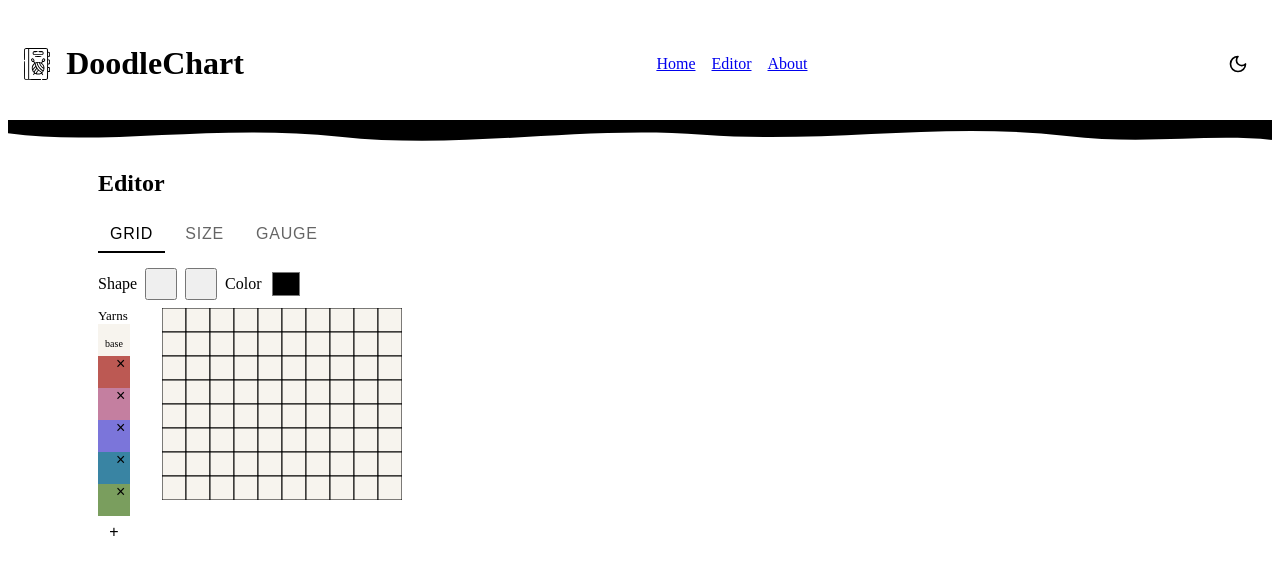
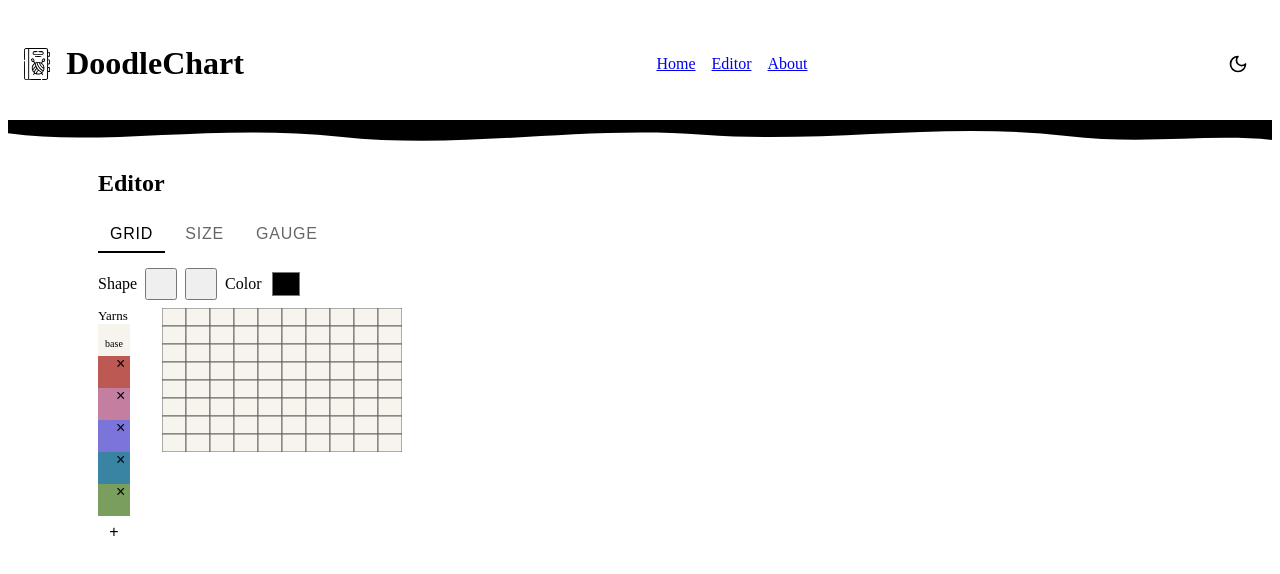
Before and after one commit to nathandallas/doodlechart, a Vue app: page /editor in a window 1280 px wide. Shown: the top 574 px of the page. Built offline with nearby package versions, Linux system fonts and the light colour scheme; the HTML template or start-up script is replaced by a standard one.

Commit message:
added variable stitch width based on gauge for both charts

```diff
--- a/src/components/ChartCanvas.vue
+++ b/src/components/ChartCanvas.vue
@@ -1,20 +1,35 @@
 <script setup>
 import { ref, computed } from 'vue'
 import { stitchPoints, stitchViewSize, stitchAtPoint } from '../engine/geometry.js'
+import { stitchDimensionsForGauge } from '../engine/gauge.js'
+
 
 const props = defineProps({
   chart: { type: Object, required: true },
   mode: { type: String, default: 'grid' },
+  gauge: { type: [String, Object], default: 'worsted' },
 })
 
-const CELL_SIZE = 24
 const isPainting = ref(false)
 const emit = defineEmits(['paint', 'stroke-start', 'stroke-end'])
 
+// Get stitch dimensions from gauge
+const dims = computed(() => stitchDimensionsForGauge(props.gauge))
+const stitchGeom = computed(() => ({
+  WIDTH: dims.value.W,
+  THICKNESS: dims.value.T,
+  DEPTH: dims.value.D,
+}))
+
+const cellSize = computed(() => ({ width: dims.value.W, height: dims.value.T }))
+
 const viewSize = computed(() =>
   props.mode === 'chevron'
-    ? stitchViewSize(props.chart.cols, props.chart.rows)
-    : { width: props.chart.cols * CELL_SIZE, height: props.chart.rows * CELL_SIZE },
+    ? stitchViewSize(props.chart.cols, props.chart.rows, stitchGeom.value)
+    : {
+        width: props.chart.cols * cellSize.value.width,
+        height: props.chart.rows * cellSize.value.height,
+      },
 )
 
 function getCellFromEvent(e) {
@@ -22,9 +37,12 @@ function getCellFromEvent(e) {
   const x = e.clientX - rect.left
   const y = e.clientY - rect.top
   if (props.mode === 'chevron') {
-    return stitchAtPoint(x, y, props.chart.cols, props.chart.rows)
+    return stitchAtPoint(x, y, props.chart.cols, props.chart.rows, stitchGeom.value)
   }
-  return { row: Math.floor(y / CELL_SIZE), col: Math.floor(x / CELL_SIZE) }
+  return {
+    row: Math.floor(y / cellSize.value.height),
+    col: Math.floor(x / cellSize.value.width),
+  }
 }
 
 function handlePointerDown(e) {
@@ -59,7 +77,7 @@ function handlePointerUp() {
         <polygon
           v-for="(colorIndex, c) in row"
           :key="c"
-          :points="stitchPoints(c, r)"
+          :points="stitchPoints(c, r, stitchGeom)"
           :fill="chart.palette[colorIndex]"
           :stroke="chart.gridColor"
         />
@@ -70,10 +88,10 @@ function handlePointerUp() {
         <rect
           v-for="(colorIndex, c) in row"
           :key="c"
-          :x="c * CELL_SIZE"
-          :y="r * CELL_SIZE"
-          :width="CELL_SIZE"
-          :height="CELL_SIZE"
+          :x="c * cellSize.width"
+          :y="r * cellSize.height"
+          :width="cellSize.width"
+          :height="cellSize.height"
           :fill="chart.palette[colorIndex]"
           :stroke="chart.gridColor"
         />
--- a/src/components/SettingsOptions/GaugeSettings.vue
+++ b/src/components/SettingsOptions/GaugeSettings.vue
@@ -1,15 +1,8 @@
 <script setup>
-import { ref, watch, nextTick } from 'vue'
-const YARN_PRESETS = {
-  lace: { stitches: 33, rows: 40 },
-  fingering: { stitches: 28, rows: 36 },
-  sport: { stitches: 24, rows: 32 },
-  dk: { stitches: 22, rows: 28 },
-  worsted: { stitches: 20, rows: 26 },
-  aran: { stitches: 18, rows: 24 },
-  bulky: { stitches: 15, rows: 20 },
-  super_bulky: { stitches: 10, rows: 14 },
-}
+import { ref, watch, watchEffect, nextTick } from 'vue'
+import { YARN_PRESETS } from '../../engine/gauge.js'
+
+const emit = defineEmits(['update-gauge'])
 
 const preset = ref('aran')
 const gaugeStitches = ref(18)
@@ -20,6 +13,17 @@ const useCm = ref(false)
 
 let applyingPreset = false
 let convertingUnits = false
+
+// Whenever the gauge changes (preset, manual counts, or span), let the
+// parent know so the chart can rescale to match.
+watchEffect(() => {
+  emit('update-gauge', {
+    stitches: gaugeStitches.value,
+    rows: gaugeRows.value,
+    stitchSpan: gaugeStitchSpan.value,
+    rowSpan: gaugeRowSpan.value,
+  })
+})
 
 watch(preset, (key) => {
   if (key === 'custom') return
--- a/src/components/SettingsPanel.vue
+++ b/src/components/SettingsPanel.vue
@@ -9,7 +9,7 @@ defineProps({
   mode: { type: String, required: true },
 })
 
-const emit = defineEmits(['update-mode', 'resize', 'update-grid-color'])
+const emit = defineEmits(['update-mode', 'resize', 'update-grid-color', 'update-gauge'])
 
 const tabs = [
   { id: 'grid', label: 'Grid' },
@@ -67,6 +67,11 @@ function applySize(cols, rows) {
           :aria-label="'Grid Color'"
           @input="emit('update-grid-color', $event.target.value)"
         />
+        <!--
+        <label>Opacity</label>
+        <label>Weight</label>
+        <label>Thicker Lines Every X Squares</label>
+        -->
       </div>
 
       <div v-show="activeTab === 'size'" class="options">
@@ -93,7 +98,7 @@ function applySize(cols, rows) {
       </div>
 
       <div v-show="activeTab === 'gauge'" class="options">
-        <GaugeSettings />
+        <GaugeSettings @update-gauge="emit('update-gauge', $event)" />
       </div>
     </div>
   </div>
--- a/src/engine/chart.js
+++ b/src/engine/chart.js
@@ -3,7 +3,7 @@ export function createChart(cols, rows) {
     cols,
     rows,
     palette: ['#F7F4EE', '#bc5953', '#c47fa0', '#7b75da', '#3984a3', '#7a9e5e'],
-    gridColor: '#000000',
+    gridColor: '#666',
     cells: Array.from({ length: rows }, () => Array.from({ length: cols }, () => 0)),
   }
 }
@@ -19,7 +19,7 @@ export function setCell(chart, row, col, colorIndex) {
   return true
 }
 
-// Resizes the chart, preserving existing cells that still fit and filling new ones with background
+
 export function resizeChart(chart, cols, rows) {
   cols = Math.max(1, Math.floor(cols))
   rows = Math.max(1, Math.floor(rows))
--- /dev/null
+++ b/src/engine/gauge.js
@@ -0,0 +1,24 @@
+export const YARN_PRESETS = {
+  lace: { stitches: 33, rows: 40 },
+  fingering: { stitches: 28, rows: 36 },
+  sport: { stitches: 24, rows: 32 },
+  dk: { stitches: 22, rows: 28 },
+  worsted: { stitches: 20, rows: 26 },
+  aran: { stitches: 18, rows: 24 },
+  bulky: { stitches: 15, rows: 20 },
+  super_bulky: { stitches: 10, rows: 14 },
+}
+
+export function stitchDimensionsForGauge(gauge, { baseHeight = 18, dipRatio = 15 / 18 } = {}) {
+  const { stitches, rows, stitchSpan = 4, rowSpan = 4 } =
+    typeof gauge === 'string' ? YARN_PRESETS[gauge] : gauge
+  if (!stitches || !rows) {
+    throw new Error(`Unknown gauge preset or invalid gauge object: ${gauge}`)
+  }
+
+  const aspect = (stitchSpan * rows) / (rowSpan * stitches)
+  const T = baseHeight
+  const W = Math.round(T * aspect)
+  const D = Math.round(T * dipRatio)
+  return { W, T, D }
+}
--- a/src/engine/geometry.js
+++ b/src/engine/geometry.js
@@ -1,13 +1,7 @@
 // --- CHEVRON STITCH GEOMETRY ---
 
-export const STITCH = {
-  WIDTH: 26,
-  THICKNESS: 20, // THICKNESS and row spacing
-  DEPTH: 15,
-}
-
 // SVG points for chevron stitch
-export function stitchPoints(col, row, { WIDTH, THICKNESS, DEPTH } = STITCH) {
+export function stitchPoints(col, row, { WIDTH, THICKNESS, DEPTH }) {
   const x = col * WIDTH
   const y = row * THICKNESS
   const mx = x + WIDTH / 2
@@ -25,12 +19,12 @@ export function stitchPoints(col, row, { WIDTH, THICKNESS, DEPTH } = STITCH) {
   return pts.map(([px, py]) => `${px},${py}`).join(' ')
 }
 
-export function stitchViewSize(cols, rows, { WIDTH, THICKNESS, DEPTH } = STITCH) {
+export function stitchViewSize(cols, rows, { WIDTH, THICKNESS, DEPTH }) {
   return { width: cols * WIDTH, height: rows * THICKNESS + DEPTH }
 }
 
 // Hit test to account for chevron dip
-export function stitchAtPoint(px, py, cols, rows, { WIDTH, THICKNESS, DEPTH } = STITCH) {
+export function stitchAtPoint(px, py, cols, rows, { WIDTH, THICKNESS, DEPTH }) {
   const col = Math.floor(px / WIDTH)
   if (col < 0 || col >= cols) return null
   const xInCell = px - col * WIDTH
--- a/src/styles.css
+++ b/src/styles.css
@@ -59,6 +59,7 @@ h3 {
 input,
 select {
   width: 100%;
+  color-scheme: light;
   color: rgb(36, 35, 42);
   font-size: 1rem;
   line-height: 10px;
@@ -72,6 +73,11 @@ select {
   :focus {
     border: 2px solid var(--primary);
   }
+}
+
+select option {
+  color: rgb(36, 35, 42);
+  background: rgb(251, 251, 251);
 }
 
 button {
--- a/src/views/EditorView.vue
+++ b/src/views/EditorView.vue
@@ -1,6 +1,7 @@
 <script setup>
 import { reactive, ref } from 'vue'
 import { createChart, setCell, removeColor, resizeChart } from '../engine/chart.js'
+import { YARN_PRESETS } from '../engine/gauge.js'
 import ChartCanvas from '../components/ChartCanvas.vue'
 import PalettePanel from '@/components/PalettePanel.vue'
 import NavBar from '@/components/NavBar.vue'
@@ -9,9 +10,15 @@ import SettingsPanel from '@/components/SettingsPanel.vue'
 const chart = reactive(createChart(10, 8))
 const currentColor = ref(2)
 const canvasMode = ref('grid')
+const gauge = ref({ ...YARN_PRESETS.aran, stitchSpan: 4, rowSpan: 4 })
 
 function onPaint({ row, col }) {
   setCell(chart, row, col, currentColor.value)
+}
+
+// --- gauge ---
+function updateGauge(g) {
+  gauge.value = g
 }
 
 // --- grid ---
@@ -52,6 +59,7 @@ function onRemoveColor(index) {
       @update-mode="canvasMode = $event"
       @resize="onResize"
       @update-grid-color="updateGridColor"
+      @update-gauge="updateGauge"
     />
     <div class="canvas-row">
       <PalettePanel
@@ -64,7 +72,7 @@ function onRemoveColor(index) {
         @add-color="addColor"
         @remove-color="onRemoveColor"
       />
-      <ChartCanvas :chart="chart" :mode="canvasMode" @paint="onPaint" />
+      <ChartCanvas :chart="chart" :mode="canvasMode" :gauge="gauge" @paint="onPaint" />
     </div>
   </div>
 </template>
```
